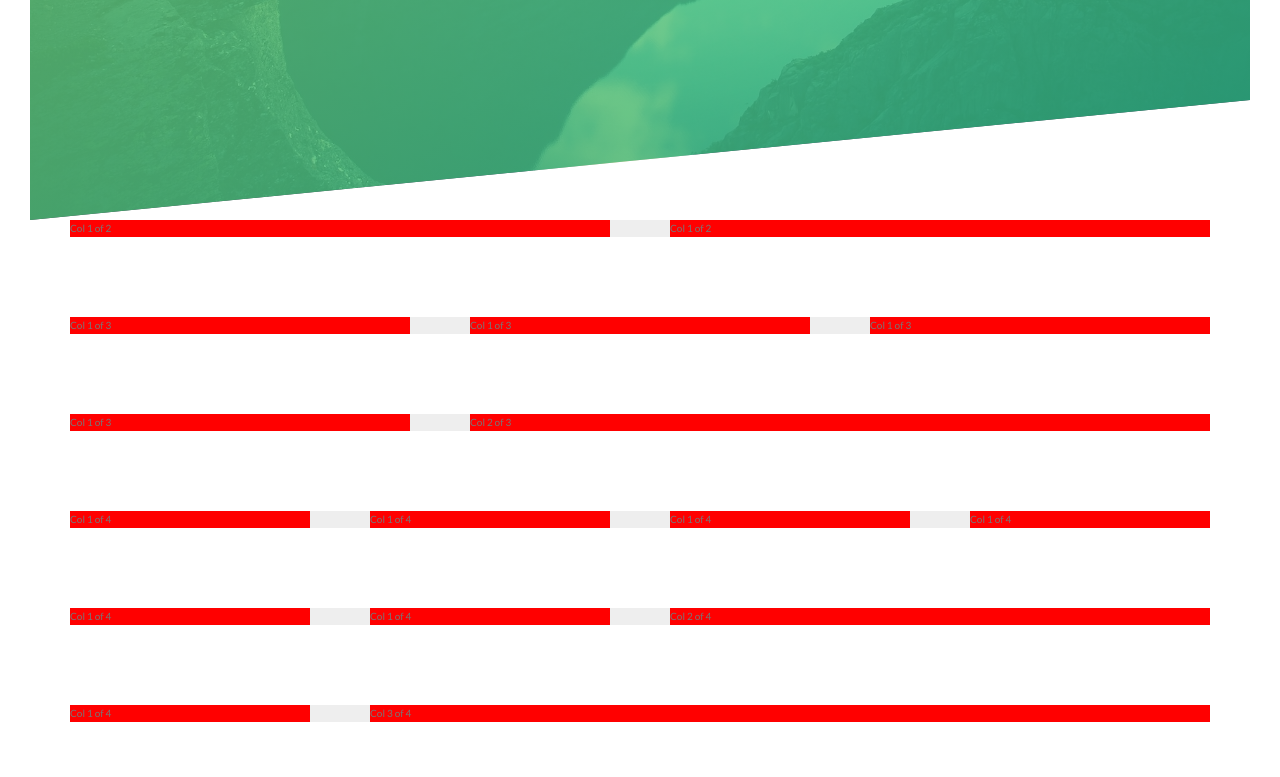
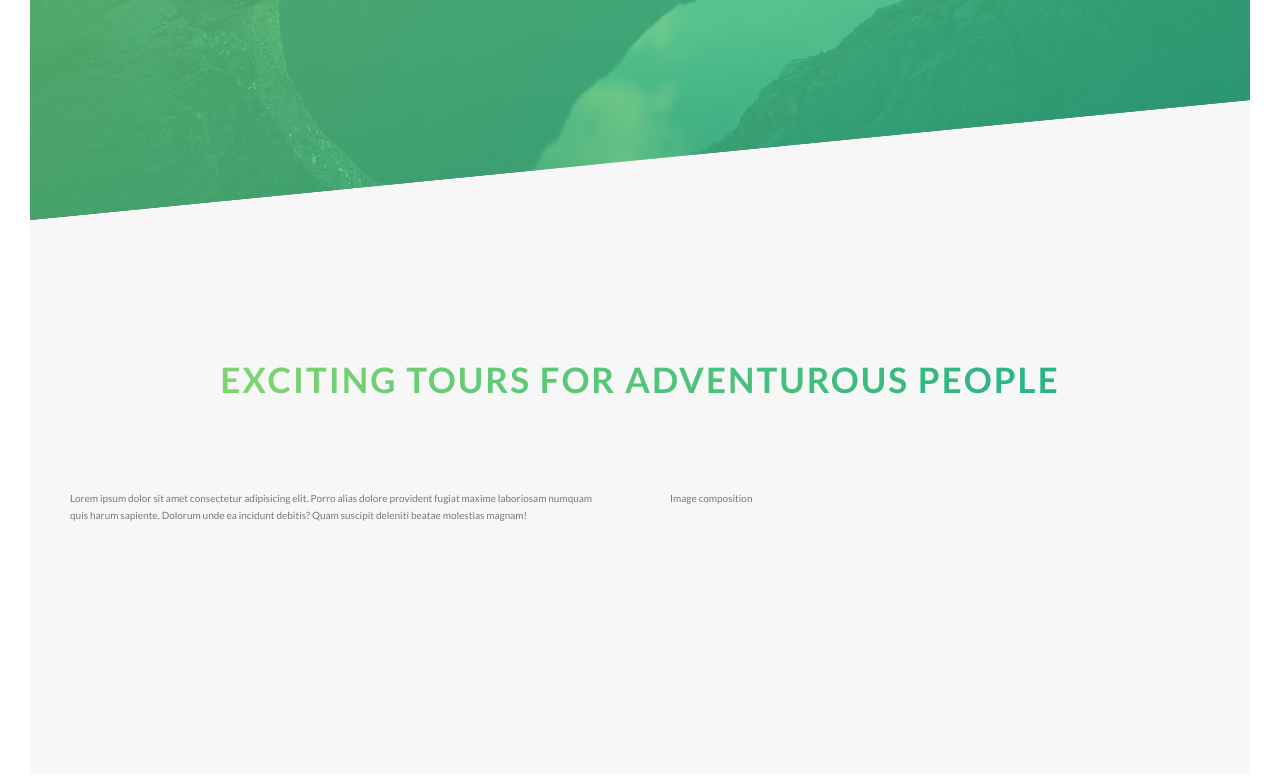
Before and after one commit to Qnemes/Natours, a website: page index.html in a window 1280 px wide. Shown: the part 570-1347 px from the top of the page. Before the commit the page ends 1322 px from the top, so only its background shows below. Drawn offline with Linux system fonts and the light colour scheme.

Commit message:
initial commit

```diff
--- a/index.html
+++ b/index.html
@@ -23,7 +23,27 @@
             </div>
         </header>
 
-        <section class="grid-test">
+        <main>
+            <section class="section-about">
+                <div class="u-center-text u-margin-bottom-8">
+                    <h2 class="heading-secondary">
+                        Exciting tours for adventurous people
+                    </h2>
+                </div>
+                <div class="row">
+                    <div class="col-1-of-2">
+                        Lorem ipsum dolor sit amet consectetur adipisicing elit.
+                        Porro alias dolore provident fugiat maxime laboriosam numquam quis harum sapiente.
+                        Dolorum unde ea incidunt debitis? Quam suscipit deleniti beatae molestias magnam!
+                    </div>
+                    <div class="col-1-of-2">
+                        Image composition
+                    </div>
+                </div>
+            </section>
+        </main>
+
+        <!-- <section class="grid-test">
             <div class="row">
                 <div class="col-1-of-2">
                     Col 1 of 2
@@ -84,6 +104,6 @@
                     Col 3 of 4
                 </div>
             </div>
-        </section>
+        </section> -->
     </body>
 </html>
--- a/sass/abstract/_variables.scss
+++ b/sass/abstract/_variables.scss
@@ -2,6 +2,7 @@
 $color-primary: #55c57a;
 $color-primary-light: #7ed56f;
 $color-primary-dark: #28b485;
+$color-grey-light-1: #f7f7f7;
 $color-grey-dark: #777;
 $color-white: #fff;
 $color-black: #000;
--- a/sass/base/_typography.scss
+++ b/sass/base/_typography.scss
@@ -27,3 +27,19 @@ body {
 		animation: moveInRight 1s ease-out;
 	}
 }
+.heading-secondary {
+	display: inline-block;
+	font-size: 3.5rem;
+	text-transform: uppercase;
+	font-weight: 700;
+	background-image: linear-gradient(to right, $color-primary-light, $color-primary-dark);
+	-webkit-background-clip: text;
+	background-clip: text;
+	color: transparent;
+	letter-spacing: .2rem;
+	transition: all .2s;
+	&:hover {
+		transform: skewY(2deg) skewX(15deg) scale(1.1);
+		text-shadow: .5rem 1rem 2rem rgba($color-black, .2);
+	}
+}
--- a/sass/base/_utilities.scss
+++ b/sass/base/_utilities.scss
@@ -0,0 +1,6 @@
+.u-center-text {
+	text-align: center;
+}
+.u-margin-bottom-8 {
+	margin-bottom: 8rem;
+}
--- a/sass/layout/_grid.scss
+++ b/sass/layout/_grid.scss
@@ -1,6 +1,5 @@
 .row {
 	max-width: $grid-width;
-	background-color: #eee;
 	margin: 0 auto;
 	&:not(:last-child) {
 		margin-bottom: $gutter-vertical;
@@ -8,7 +7,6 @@
 	@include clearfix;
 
 	[class^="col-"] {
-		background-color: red;
 		float: left;
 		&:not(:last-child) {
 			margin-right: $gutter-horizontal;
--- a/sass/pages/_home.scss
+++ b/sass/pages/_home.scss
@@ -0,0 +1,5 @@
+.section-about {
+    background-color: $color-grey-light-1;
+    padding: 25rem 0;
+    margin-top: -15vh ;
+}
```
Also changed, not shown: css/style.css.
